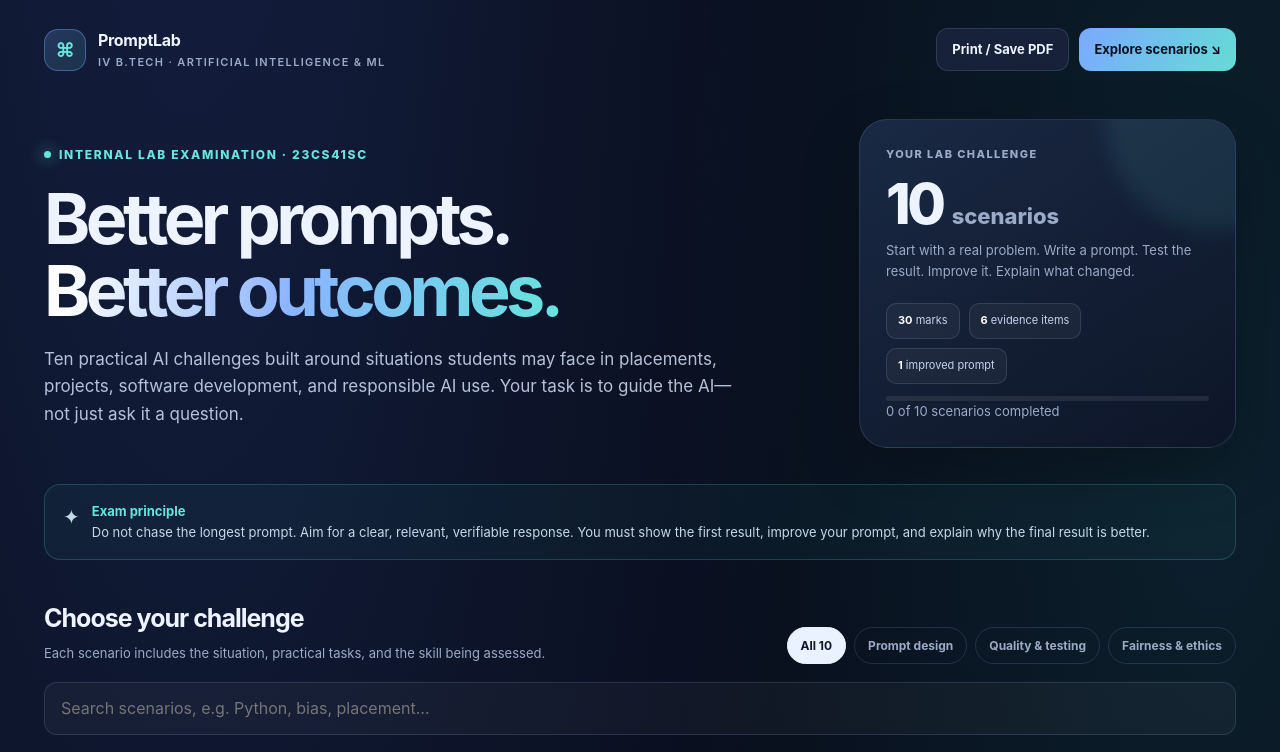
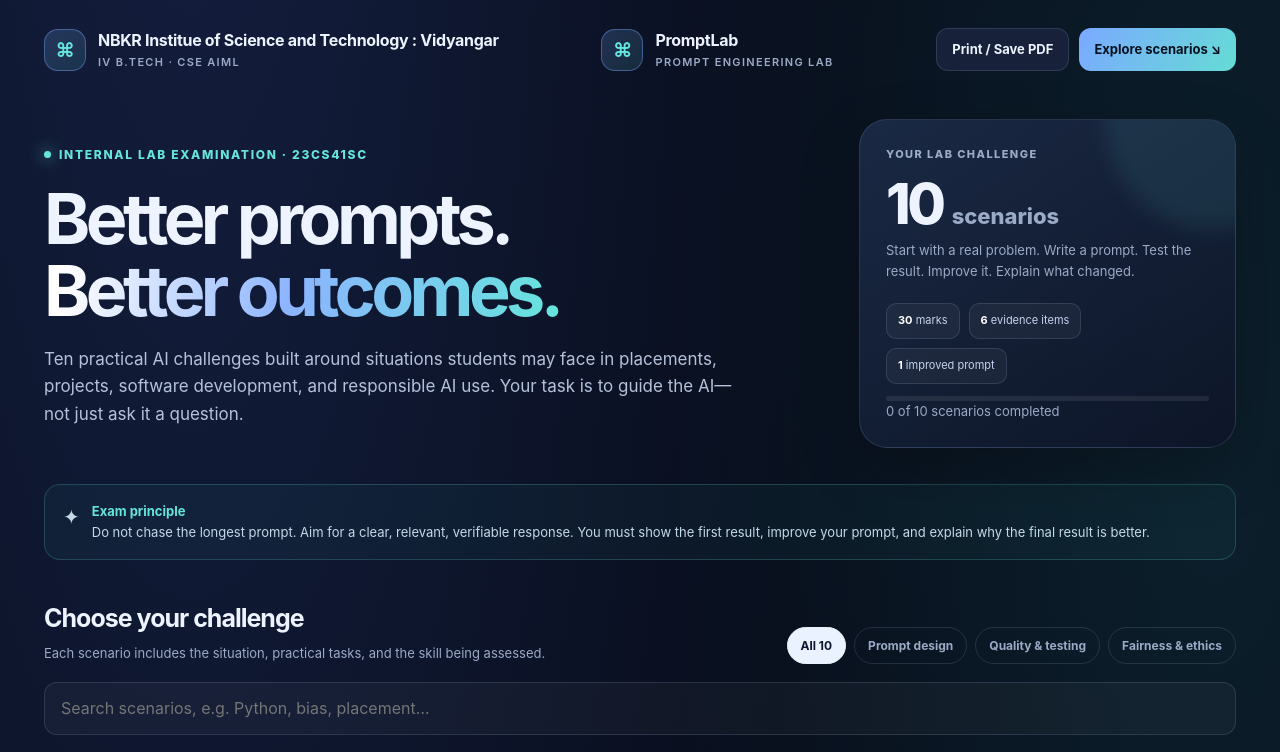
Before and after one commit to thetechnest/DevOps, a plain HTML site: page index.html in a window 1280 px wide. Shown: the top 752 px of the page. Drawn offline with Linux system fonts and the light colour scheme.

Commit message:
Update branding information in index.html

```diff
--- a/index.html
+++ b/index.html
@@ -16,7 +16,9 @@
 <body>
 <div class="shell">
   <header class="topbar">
-    <div class="brand"><div class="brandmark">⌘</div><div>PromptLab <small>IV B.Tech · Artificial Intelligence & ML</small></div></div>
+        <div class="brand"><div class="brandmark">⌘</div><div>NBKR Institue of Science and Technology : Vidyangar <small>IV B.Tech · CSE AIML</small></div></div>
+
+    <div class="brand"><div class="brandmark">⌘</div><div>PromptLab <small>Prompt Engineering Lab</small></div></div>
     <div class="top-actions"><button class="btn" onclick="window.print()">Print / Save PDF</button><button class="btn primary" onclick="document.getElementById('scenarios').scrollIntoView({behavior:'smooth'})">Explore scenarios ↘</button></div>
   </header>
 
```
